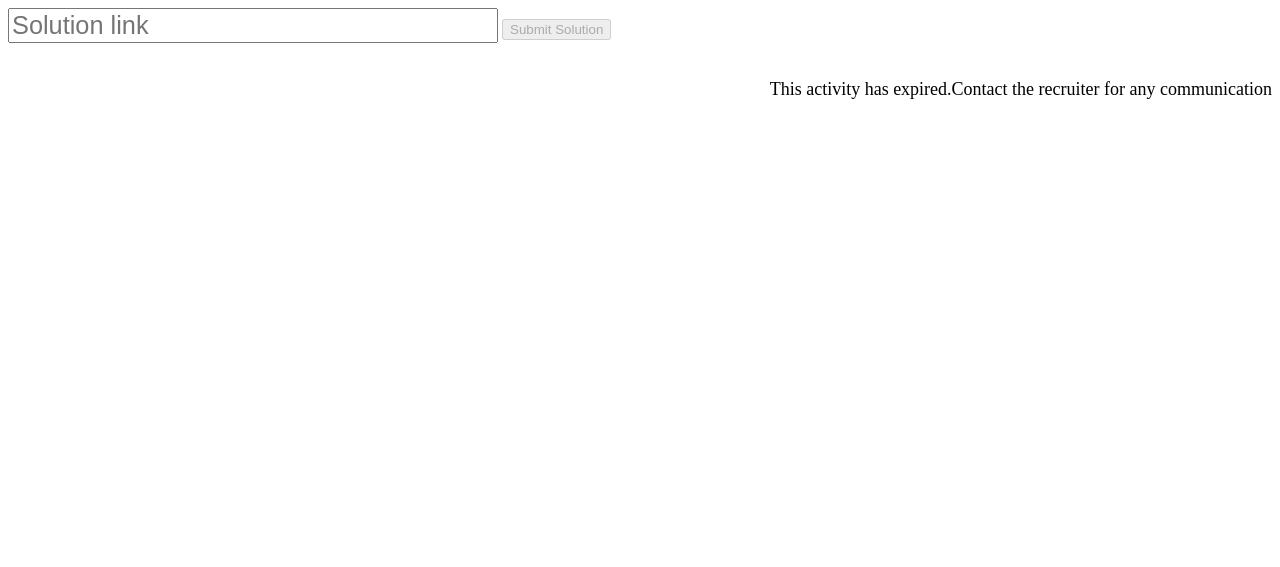
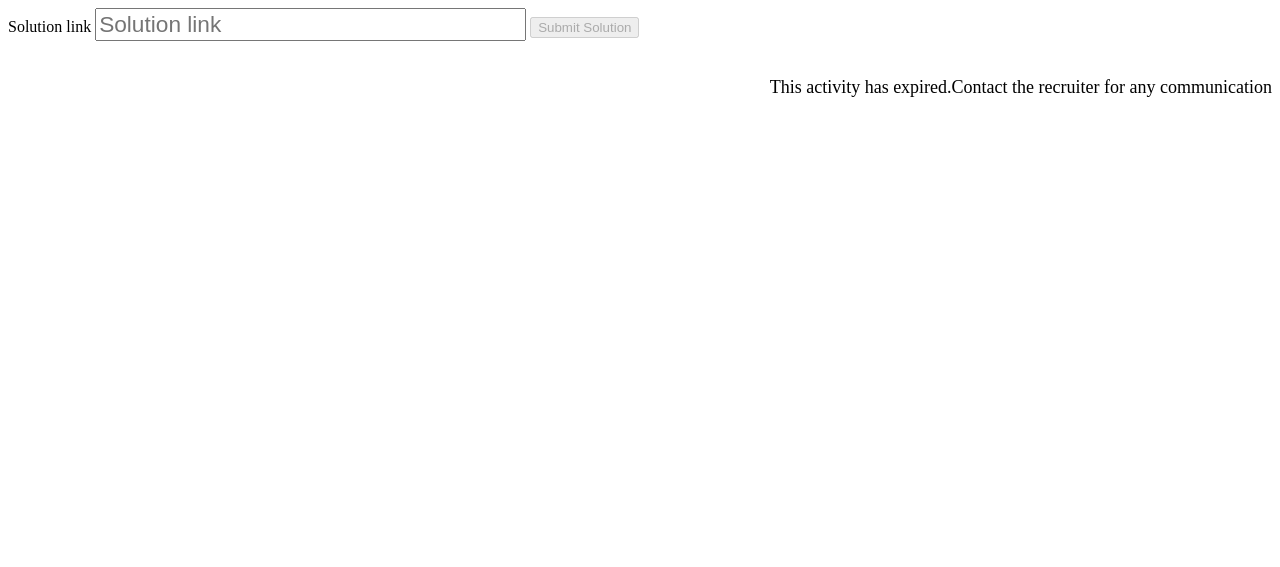
Before and after one commit to singh-gagan/django-hiring-tool, a Django app: template activitylauncher/templates/activitylauncher/display_activity.html in a window 1280 px wide. Shown: the top 567 px of the page. Run offline with Django 3.2, Linux system fonts and the light colour scheme; the template is opened without the code that fills it, so the values that code supplies are empty; parts of the project's set-up code (start-up, migrations or seed data) failed here and were passed over.

Commit message:
frontend modified

```diff
--- a/activitylauncher/templates/activitylauncher/display_activity.html
+++ b/activitylauncher/templates/activitylauncher/display_activity.html
@@ -2,10 +2,13 @@
 <html>
 <body>
 
-<form action={% url 'submission_solution' activity_uuid=submission.activity_uuid %} method="post">
+<form class="form-inline" action={% url 'submission_solution' activity_uuid=submission.activity_uuid %} method="post">
   {% csrf_token %}
-  <input type = "text" name = "solution_link" size=30 placeholder = "Solution link" style="font-size:19pt;" required >
-  <button id = "btn" type = "submit" class = "button button2" > Submit Solution </button>
+  <div class="form-group mx-sm-3 mb-2">
+    <label for="inputSolutionLink" class="sr-only">Solution link</label>
+    <input type = "text" name = "solution_link" size=30 placeholder = "Solution link"  class="form-control" id="inputSolutionLink" style="font-size:17pt;" class="form-control" required >
+    <button id = "btn" type = "submit" class="btn btn-primary btn-lg" > Submit Solution </button>
+  </div>
 </form>
 <br>
 
@@ -20,11 +23,11 @@ var x = setInterval(function() {
     var hours=Math.floor((distance % (1000 * 60 * 60 * 24)) / (1000 * 60 * 60))
     var minutes=Math.floor((distance % (1000 * 60 * 60)) / (1000 * 60))
     var seconds=Math.floor((distance % (1000 * 60)) / 1000)
-    document.getElementById("timer").style.textAlign="right"
     document.getElementById("timer").style.fontSize="large"
     document.getElementById(
         "timer").innerHTML="Time Left : "+days + "d " + hours + "h "
     + minutes + "m " + seconds + "s"
+    document.getElementById("timer").style.textAlign="right"
     if (distance < 0) {
         clearInterval(x)
         document.getElementById(
--- a/activitylauncher/templates/activitylauncher/start_activity.html
+++ b/activitylauncher/templates/activitylauncher/start_activity.html
@@ -3,7 +3,7 @@
 <body>
     <form action={% url 'submission_invite' activity_uuid=submission.activity_uuid %} method="POST">
         {% csrf_token %}
-        <button type="submit" class="button button1">START ACTIVITY</button>
+        <button type="submit" class="btn btn-primary btn-lg">START ACTIVITY</button>
     </form>
 </body>
 </html>
```
Also changed, not shown: activitylauncher/static/css/mystyle.css (+3 -4 lines).
